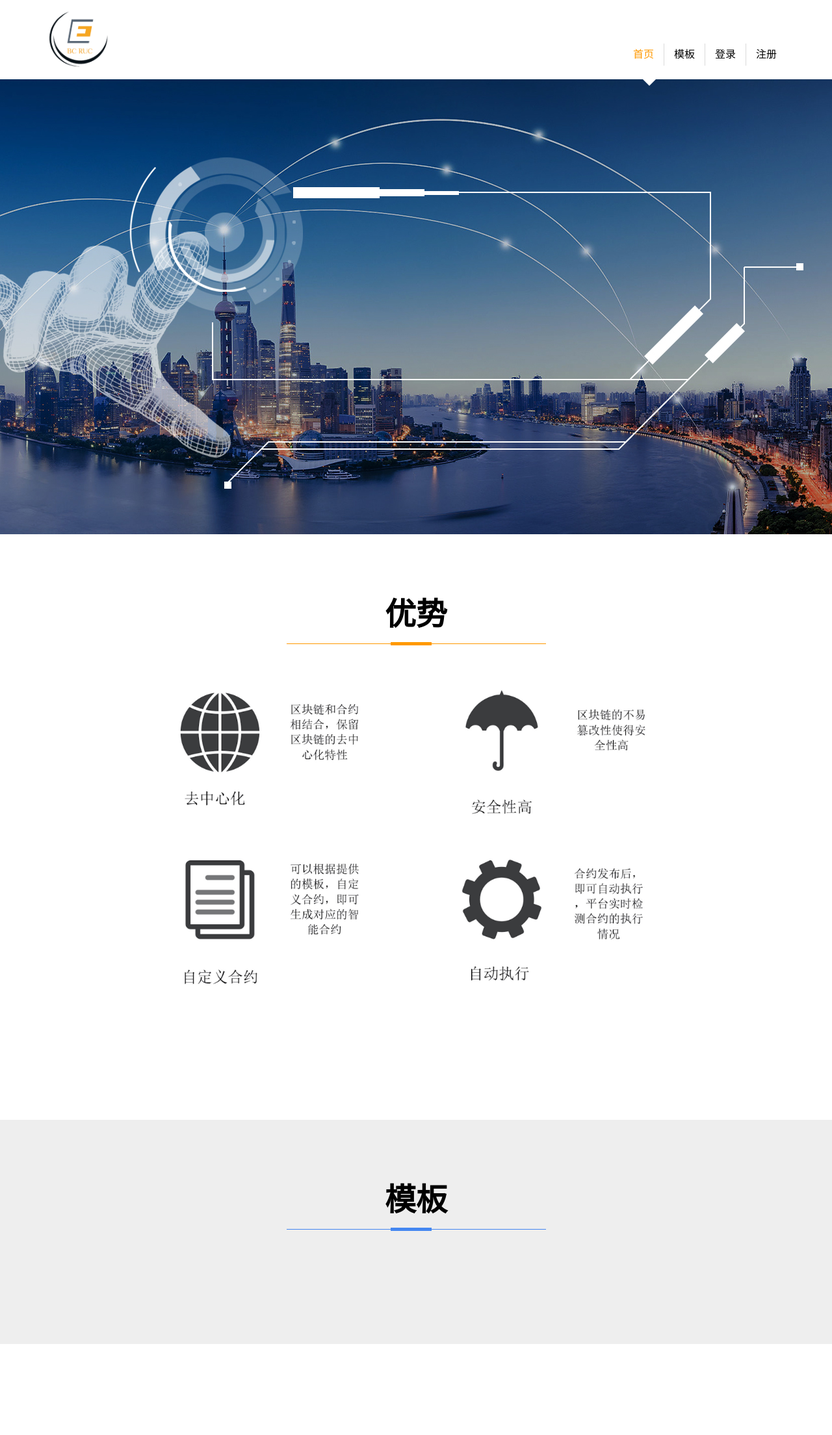
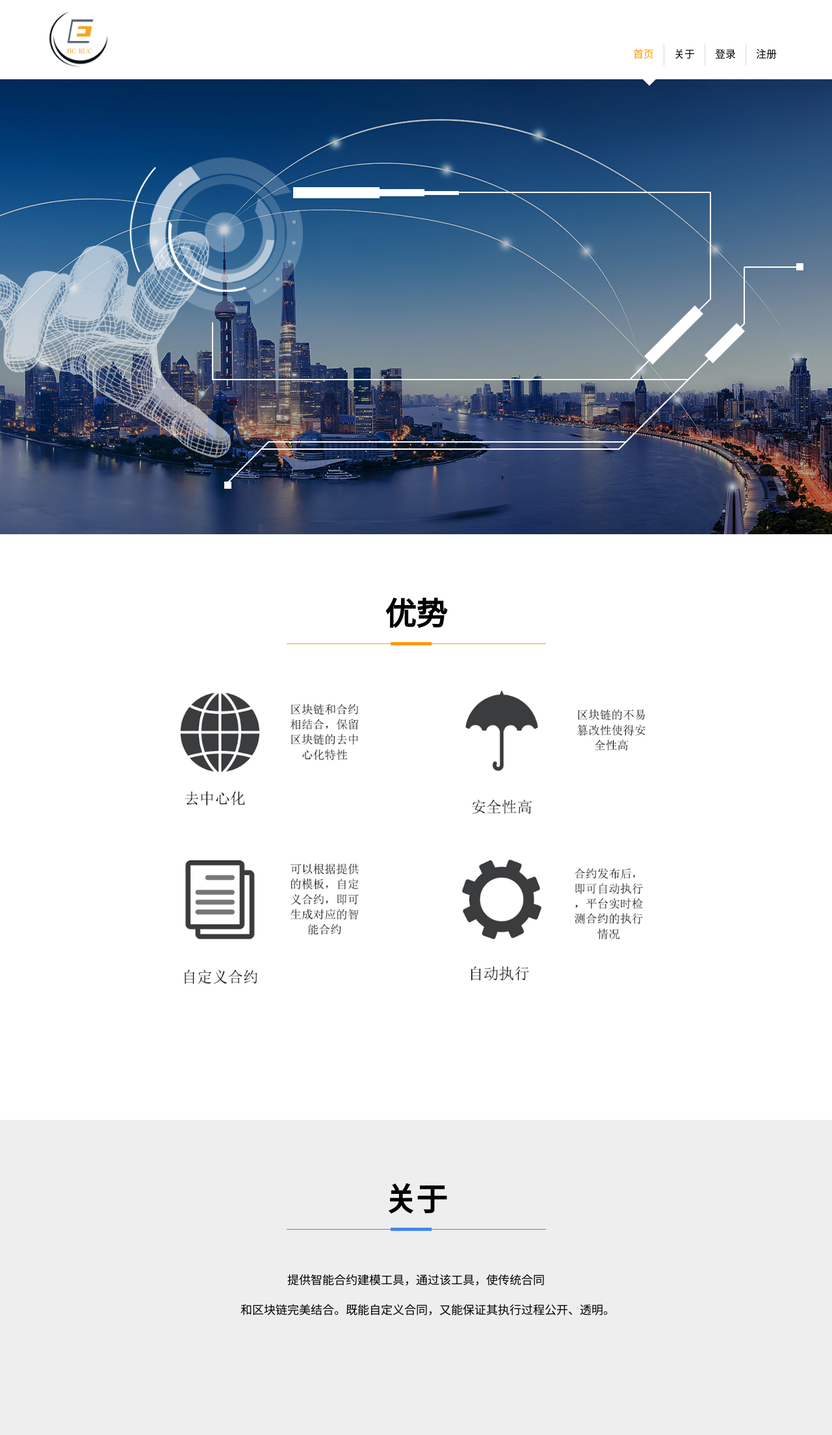
Before and after one commit to zhayujie/contract-page, a Flask app: page / in a window 1280 px wide. Shown: the whole page at 65% size. Before the commit the page ends 2068 px from the top, so only its background shows below. Run offline with Flask 2, Linux system fonts and the light colour scheme; some libraries are stand-ins or nearby versions.

Commit message:
增加首页的关于模块

```diff
--- a/templates/index.html
+++ b/templates/index.html
@@ -30,7 +30,7 @@
 					<ul class="nav navbar-nav ">
 						<br><br>
 						<li><a href="/" class="scroll active" >首页 </a><span></span> </li>
-						<li><a href="#template" class="scroll" >模板 </a><span></span></li>
+						<li><a href="#template" class="scroll" >关于 </a><span></span></li>
 
 						<li><a href="/login" class="scroll ser1" >登录 </a><span></span></li>
 						<li><a href="/signup" >注册</a></li>
@@ -68,11 +68,14 @@
 <div class="team" id="template">
 	<div class="container">
 		<div class="about-w3l w3agile">
-			<h3>模板</h3>
+			<h3>关于</h3>
 			<div class="about-t wthree">
 				<b></b>
 				<b class="line"></b>
 			</div>
+			<br><br>
+			<p><font color="black" size="4">提供智能合约建模工具，通过该工具，使传统合同</font></p>
+		    <p><font color="black" size="4">&emsp;&emsp;和区块链完美结合。既能自定义合同，又能保证其执行过程公开、透明。</font></p>
 		</div>
 		<div class="clearfix"></div>
 	</div>
```
